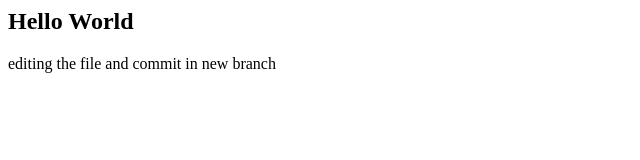
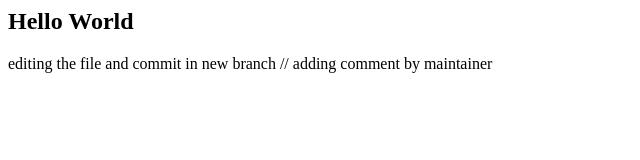
Before and after one commit to Buffer0overflow/newRepo, a plain HTML site: page index.html in a window 1280 px wide. Shown: the whole page, without its empty margins (0-640 px from the left). Drawn offline with Linux system fonts and the light colour scheme.

Commit message:
adding comments by maintainer
adding comments by maintainer

```diff
--- a/index.html
+++ b/index.html
@@ -3,4 +3,4 @@
 
     <h2>Hello World</h2>
     <html>
-editing the file and commit in new branch
+editing the file and commit in new branch // adding comment by maintainer
```
